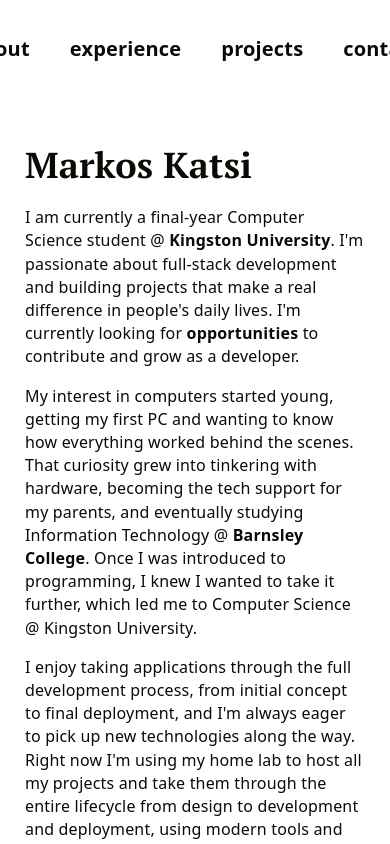
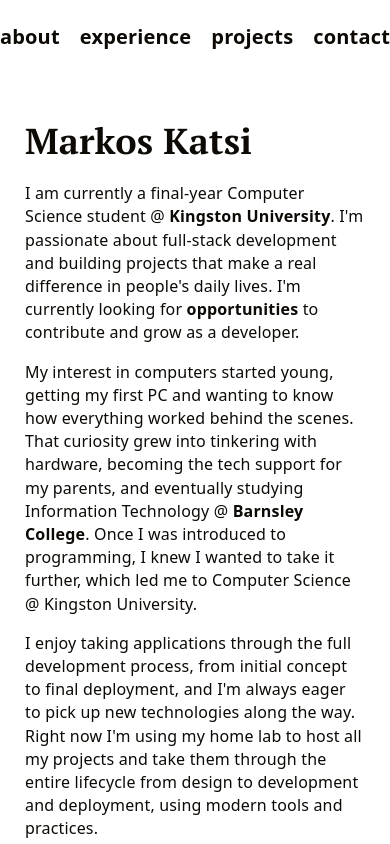
Before and after one commit to markoskatsi/mark0scom, a React (Vite) app: page / in a window 390 px wide. Shown: the top 844 px of the page. Built offline with nearby package versions, Linux system fonts and the light colour scheme.

Commit message:
updated gap on header for small screen

```diff
--- a/src/layout/Footer.tsx
+++ b/src/layout/Footer.tsx
@@ -1,5 +1,3 @@
-import { Button } from "../ui/Button";
-import { Icon } from "../ui/Icon";
 import "./Footer.scss";
 
 export const Footer = () => {
--- a/src/layout/Header.scss
+++ b/src/layout/Header.scss
@@ -5,6 +5,7 @@ header {
   justify-content: center;
   gap: 40px;
   user-select: none;
+  transition: gap 0.3s;
 
   a {
     text-decoration: none;
@@ -39,4 +40,11 @@ header {
       transform: rotate(0deg);
     }
   }
+
+  @media (max-width: 600px) {
+    flex-direction: flex;
+    gap: 20px;
+    padding: 20px;
+    transition: gap 0.3s;
+  }
 }
```
